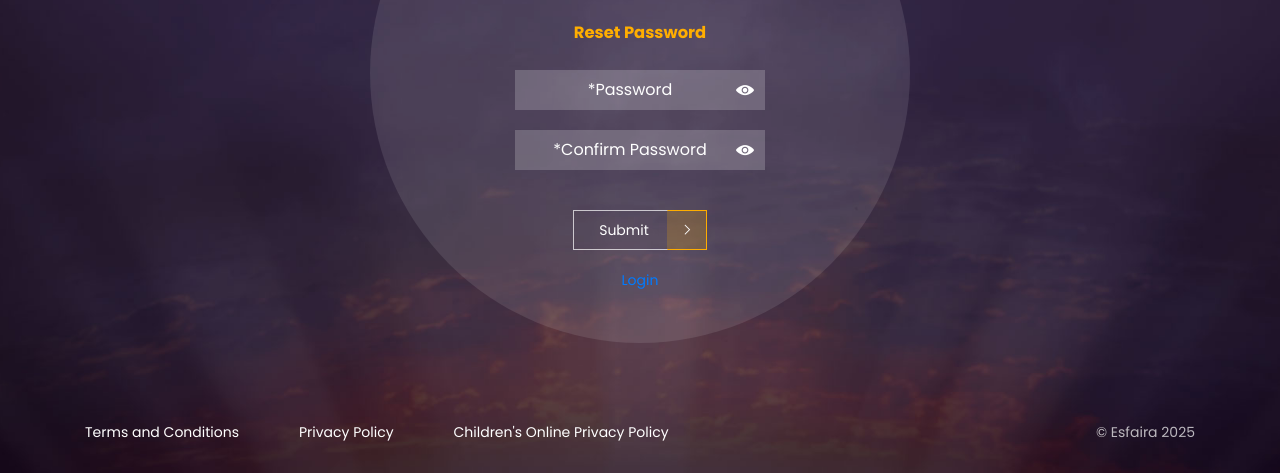
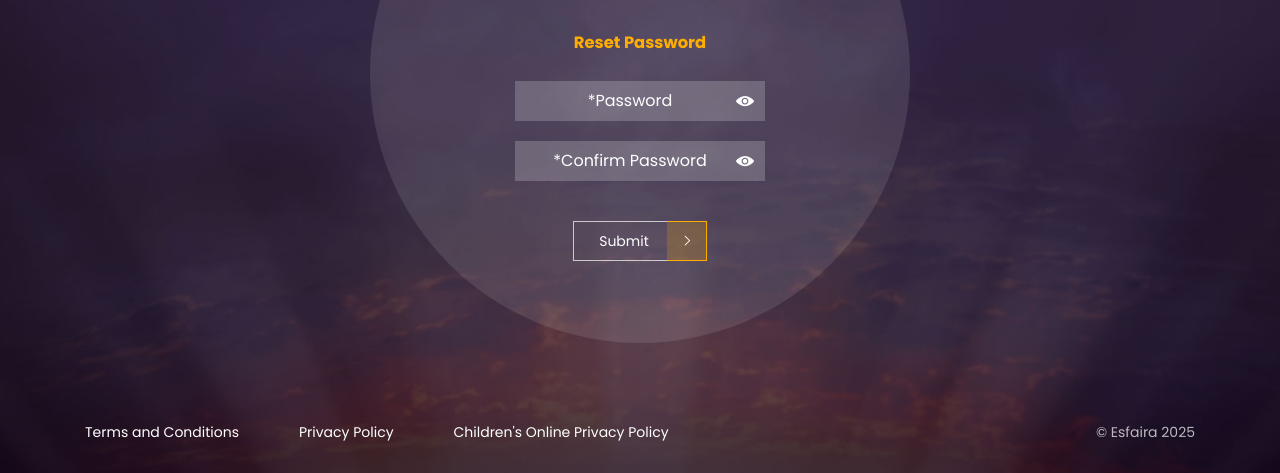
Before and after one commit to greensborocanopus/esfaira-backend, a website: page src/public/html/resetScreen.html in a window 1280 px wide. Shown: the part 327-800 px from the top of the page. Drawn offline with Linux system fonts and the light colour scheme.

Commit message:
update passwordResetSuccess.html

```diff
--- a/src/public/html/resetScreen.html
+++ b/src/public/html/resetScreen.html
@@ -135,11 +135,6 @@
                                             </div>
                                         </form>
                                         <!-- End Form -->
-                                                                                 <!-- Login Button -->
-                                        <div class="login-button-container">
-                                            <a href="http://35.89.29.41" class="login-button">Login</a>
-                                        </div>
-                                        <!-- End Login Button -->
                                     </div>
                                 </div>
                             </div>
```
Also changed, not shown: src/public/html/passwordResetSuccess.html (+7 -0 lines).
